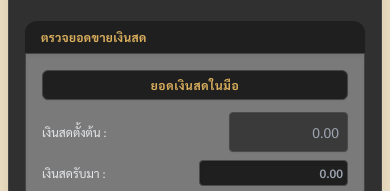
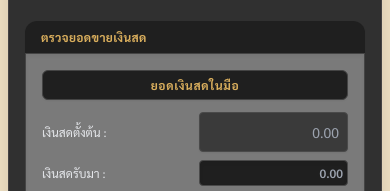
Before and after one commit to ba629/from2, a website: page index.html in a window 390 px wide. Shown: the part 1088-1279 px from the top of the page. Drawn offline with nearby package versions, Linux system fonts and the light colour scheme.

Commit message:
Update index.html

```diff
--- a/index.html
+++ b/index.html
@@ -244,7 +244,7 @@
                             <div class="grid grid-cols-2 gap-2 items-center">
                                 <div class="col-span-2 text-center bg-[#1F1F1F] text-[#D9AE5D] p-1.5 font-bold mb-1 rounded-md tracking-wider shadow-sm border border-[#444]">ยอดเงินสดในมือ</div>
                                 <label>เงินสดตั้งต้น :</label>
-                                <input type="text" inputmode="decimal" id="cash-start" name="cash_start" class="w-[80%] ml-auto border p-2 h-10 text-sm cash-calc num-input rounded shadow-sm" placeholder="0.00">
+                                <input type="text" inputmode="decimal" id="cash-start" name="cash_start" class="w-full md:w-[80%] ml-auto border p-2 h-10 text-sm cash-calc num-input rounded shadow-sm" placeholder="0.00">
 
                                 <label>เงินสดรับมา :</label>
                                 <input type="text" inputmode="decimal" id="cash-received" name="cash_received" class="border p-1 cash-calc num-input !bg-[#1F1F1F] rounded font-semibold !text-[#D9AE5D] outline-none shadow-inner" readonly title="อัปเดตอัตโนมัติตามช่องทางชำระเงิน" placeholder="0.00">
```
